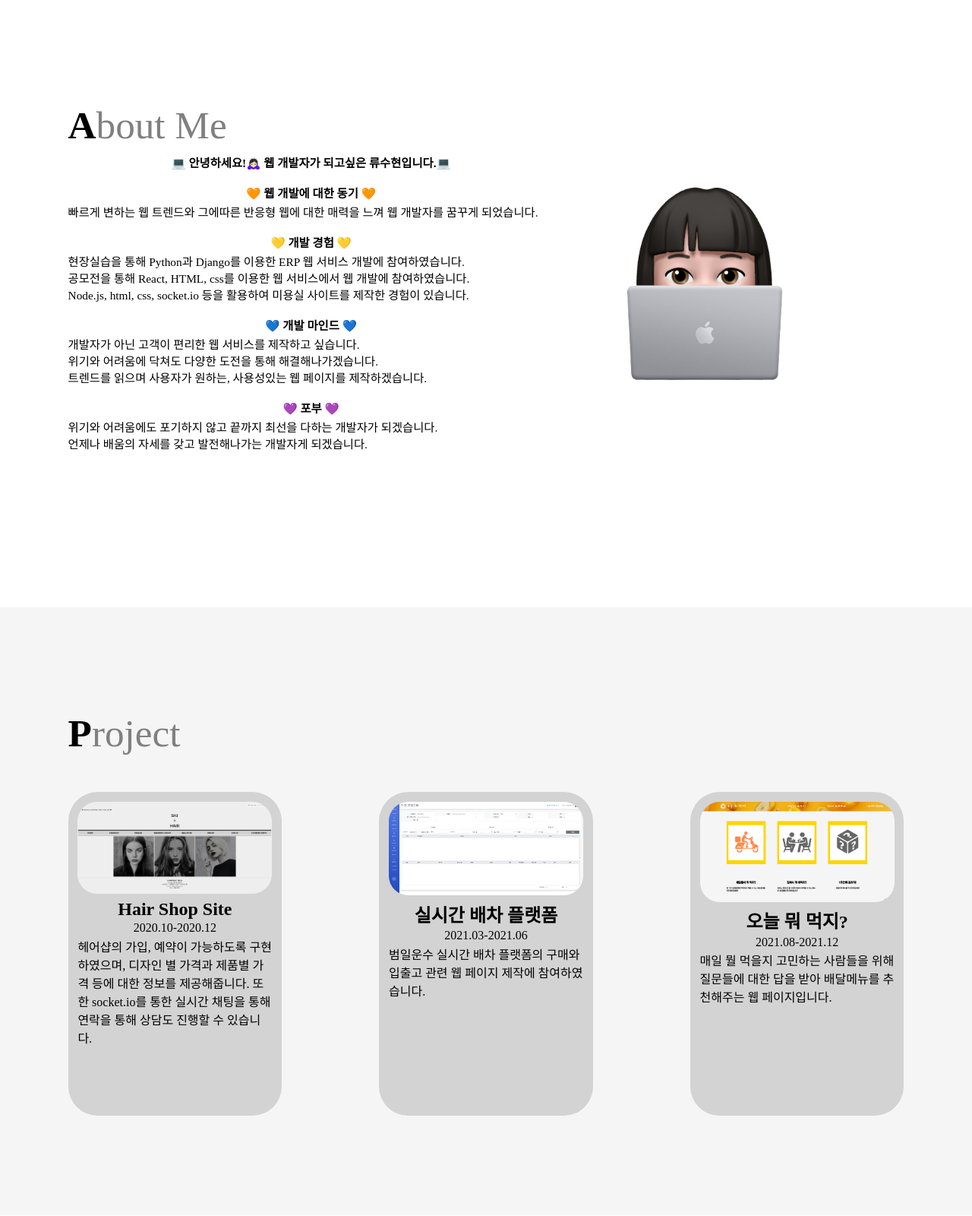
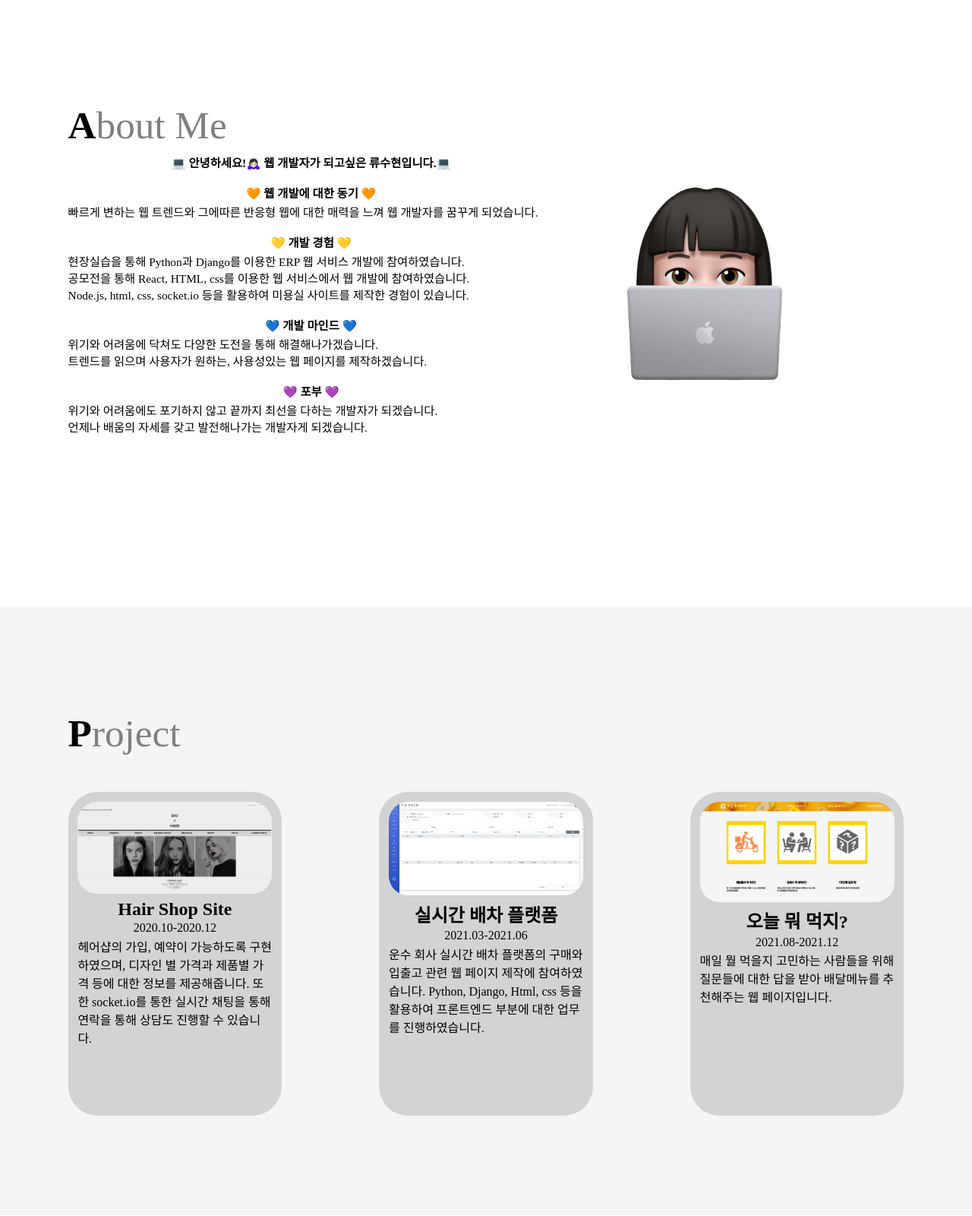
Before and after one commit to suya02/Portfolio, a Django app: page / in a window 1280 px wide. Shown: the part 801-2401 px from the top of the page at 76% size. Run offline with Django 3.2, Linux system fonts and the light colour scheme.

Commit message:
중간 저장2

```diff
--- a/blog/templates/blog/main.html
+++ b/blog/templates/blog/main.html
@@ -196,7 +196,6 @@
                     <p> Node.js, html, css, socket.io 등을 활용하여 미용실 사이트를 제작한 경험이 있습니다.</p>
                     <BR>
                     <p style="text-align: center; padding-bottom: 3px;">💙 <B>개발 마인드</B> 💙</p>
-                    <p> 개발자가 아닌 고객이 편리한 웹 서비스를 제작하고 싶습니다.</p>
                     <p> 위기와 어려움에 닥쳐도 다양한 도전을 통해 해결해나가겠습니다.</p>
                     <p> 트렌드를 읽으며 사용자가 원하는, 사용성있는 웹 페이지를 제작하겠습니다.</p>
                     <BR>
@@ -230,7 +229,7 @@
                     <li style="padding-left: 0"><img src="/static/images/bumil.png" class="project_image"/></li>
                     <li style="text-align: center; padding-left: 0; padding-top: 0.2vw;"><h2>실시간 배차 플랫폼</h2></li>
                     <li style="text-align: center; padding-left: 0; padding-top: 0.2vw;">2021.03-2021.06</li>
-                    <li style="padding-left: 0; padding-top: 0.2vw;">범일운수 실시간 배차 플랫폼의 구매와 입출고 관련 웹 페이지 제작에 참여하였습니다. </li>
+                    <li style="padding-left: 0; padding-top: 0.2vw;">운수 회사 실시간 배차 플랫폼의 구매와 입출고 관련 웹 페이지 제작에 참여하였습니다. Python, Django, Html, css 등을 활용하여 프론트엔드 부분에 대한 업무를 진행하였습니다.</li>
                 </ui>
 
                 <ui class="project" style="float: right">
```
